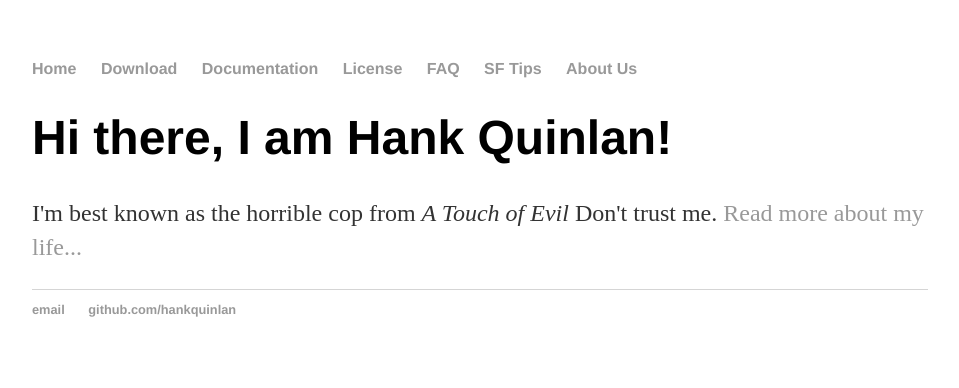
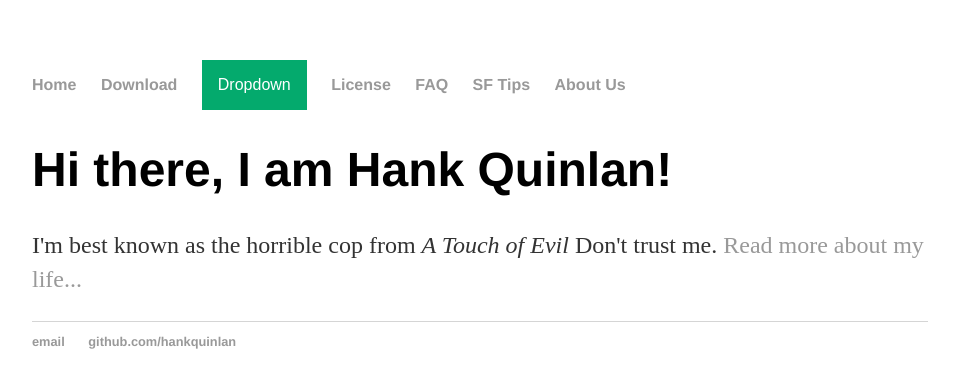
Before and after one commit to mikepaisner/Security-Zen.github.io, a Jekyll site: the page built from index.html, in a window 1280 px wide. Shown: the top 388 px of the page, without its empty margins (160-1119 px from the left). Built offline with Jekyll 4.4.1, drawn with Linux system fonts in a browser that asks for light colours.

Commit message:
Update default.html

```diff
--- a/_layouts/default.html
+++ b/_layouts/default.html
@@ -10,7 +10,15 @@
 	    		<ul>
 	        		<li><a href="/">Home</a></li>
 		        	<li><a href="/download">Download</a></li>
-	        		<li><a href="/documentation">Documentation</a></li>
+	        		<!-- <li><a href="/documentation">Documentation</a></li> -->
+				<li><div class="dropdown">
+					  <button class="dropbtn">Dropdown</button>
+					  <div class="dropdown-content">
+					    <a href="#">Link 1</a>
+					    <a href="#">Link 2</a>
+					    <a href="#">Link 3</a>
+					  </div>
+					</div></li>
 	        		<li><a href="/license">License</a></li>
 				<li><a href="/faq">FAQ</a></li>
 				<li><a href="/SFTips">SF Tips</a></li>
```
